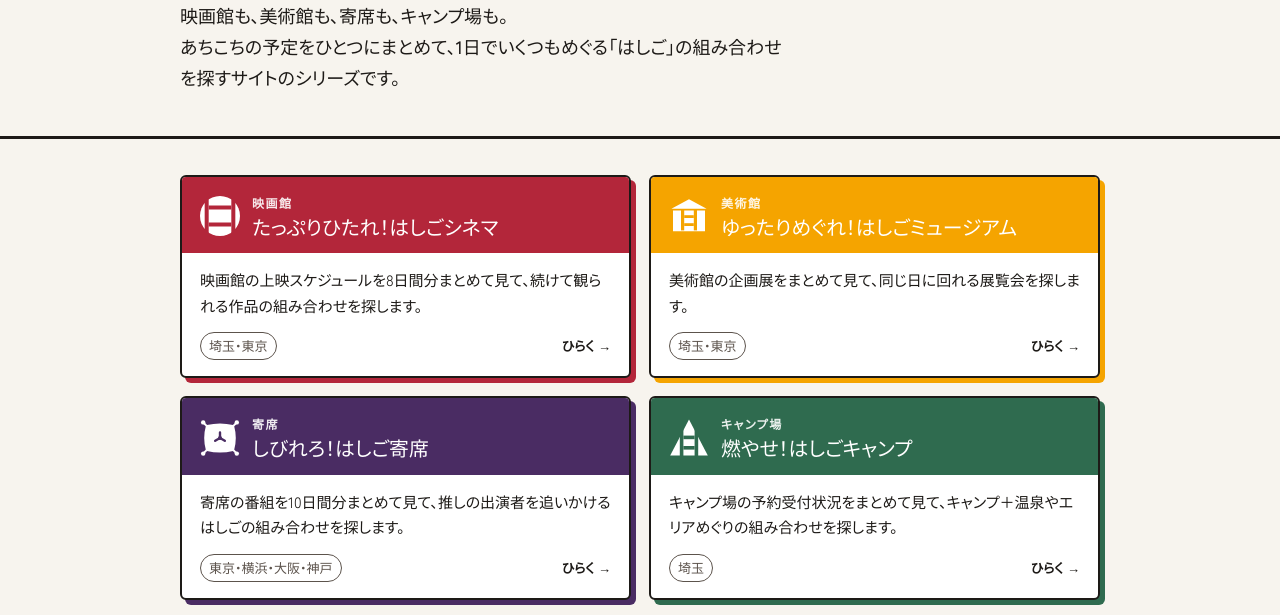
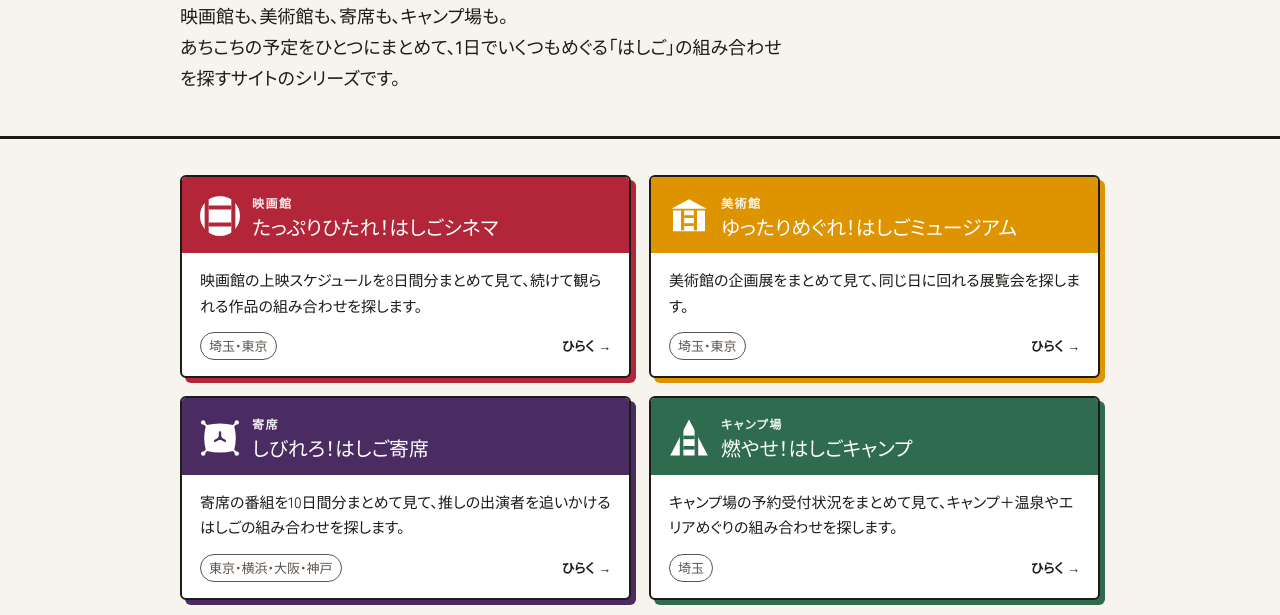
Before and after one commit to kuwabaratakumi/hashigo-map, a plain HTML site: page public/index.html in a window 1280 px wide. Shown: the part 138-753 px from the top of the page. Drawn offline with Linux system fonts and the light colour scheme; a web font is replaced by a local one.

Commit message:
ミュージアムの橙を少し濃く（#de9400）
Co-Authored-By: Claude Opus 5.5 <noreply@anthropic.com>
Claude-Session: https://claude.ai/code/session_01MbnZMq9NzE2yzXD6CRrFtW

```diff
--- a/public/index.html
+++ b/public/index.html
@@ -69,7 +69,7 @@ a { color: inherit; }
 .card__go::after { content: " →"; }
 
 .card--cinema { --accent: #b3263a; }
-.card--museum { --accent: #f5a400; }
+.card--museum { --accent: #de9400; }
 .card--yose   { --accent: #4a2c63; }
 .card--camp   { --accent: #2f6b4f; }
 .card--shop   { --accent: #e47911; }
```
